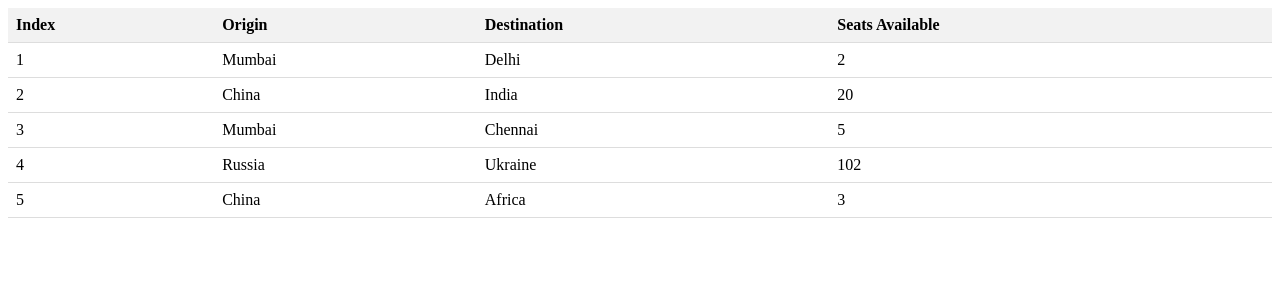
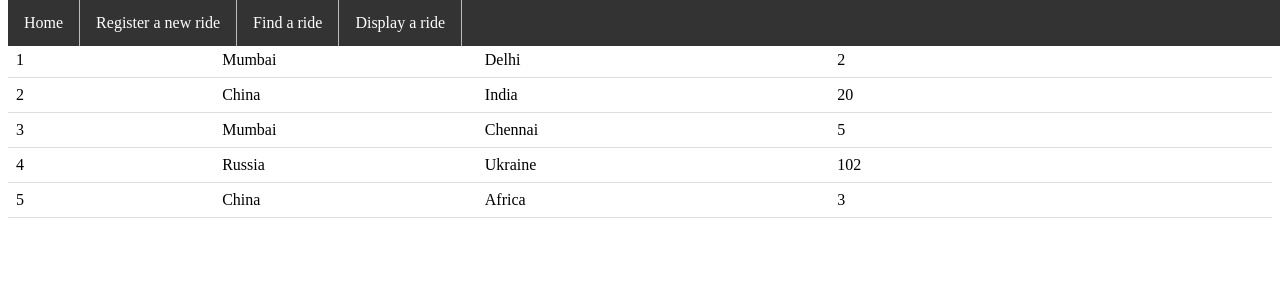
Before and after one commit to agsi1185/On-My-Way, a Django app: page /displayRide/ in a window 1280 px wide. Shown: the top 300 px of the page. Run offline with Django 4.2, Linux system fonts and the light colour scheme; data comes from the database, SQL or seed files in the repository.

Commit message:
Add navbar to displayRide page

```diff
--- a/displayRide/templates/display_rides.html
+++ b/displayRide/templates/display_rides.html
@@ -1,8 +1,11 @@
-<head>
+<!-- <head>
     <title>All Rides</title>
     <link rel="stylesheet" type="text/css" href="./../static/display_rides.css">
-</head>
+</head> -->
+{% extends 'main_page.html' %}
+{% block content %}
 <body>
+    <link rel="stylesheet" type="text/css" href="./../static/display_rides.css">
     <table class="ride-table">
         <thead>
             <tr>
@@ -24,3 +27,4 @@
         </tbody>
     </table>
 </body>
+{% endblock %}
--- /dev/null
+++ b/main/static/navbar.css
@@ -0,0 +1,32 @@
+.navbar ul {
+    list-style-type: none;
+    margin: 0;
+    padding: 0;
+    overflow: hidden;
+    background-color: #333;
+    position: fixed;
+    top: 0;
+    width: 100%;
+  }
+
+.navbar li {
+    float: left;
+  }
+
+.navbar li a {
+    display: block;
+    color: white;
+    text-align: center;
+    padding: 14px 16px;
+    text-decoration: none;
+  }
+
+  /* Change the link color to #111 (black) on hover */
+.navbar li a:hover {
+    background-color: #111;
+  }
+
+/* Add a gray right border to all list items, except the last item (last-child) */
+.navbar li {
+    border-right: 1px solid #bbb;
+  }
--- a/main/templates/main_page.html
+++ b/main/templates/main_page.html
@@ -1,2 +1,32 @@
-<a href="new_ride_register/"> new ride </a>
-<a href="find_ride_register/"> find ride </a>
+<!-- <a href="new_ride_register/"> new ride </a>
+<a href="find_ride_register/"> find ride </a> -->
+
+<!DOCTYPE html>
+<html>
+<head>
+    <title>Your Page</title>
+    <link rel="stylesheet" type="text/css" href="../static/navbar.css">
+</head>
+<body>
+    <nav class="navbar">
+        <ul>
+            <li>
+                <a href="/">Home</a>
+            </li>
+            <li>
+                <a href="new_ride_register/">Register a new ride</a>
+            </li>
+            <li>
+                <a href="find_ride_register/">Find a ride</a>
+            </li>
+            <li>
+                <a href="displayRide/">Display a ride</a>
+            </li>
+        </ul>
+    </nav>
+
+    <!-- Rest of your HTML content here -->
+    {% block content %}
+    {% endblock %}
+</body>
+</html>
```
